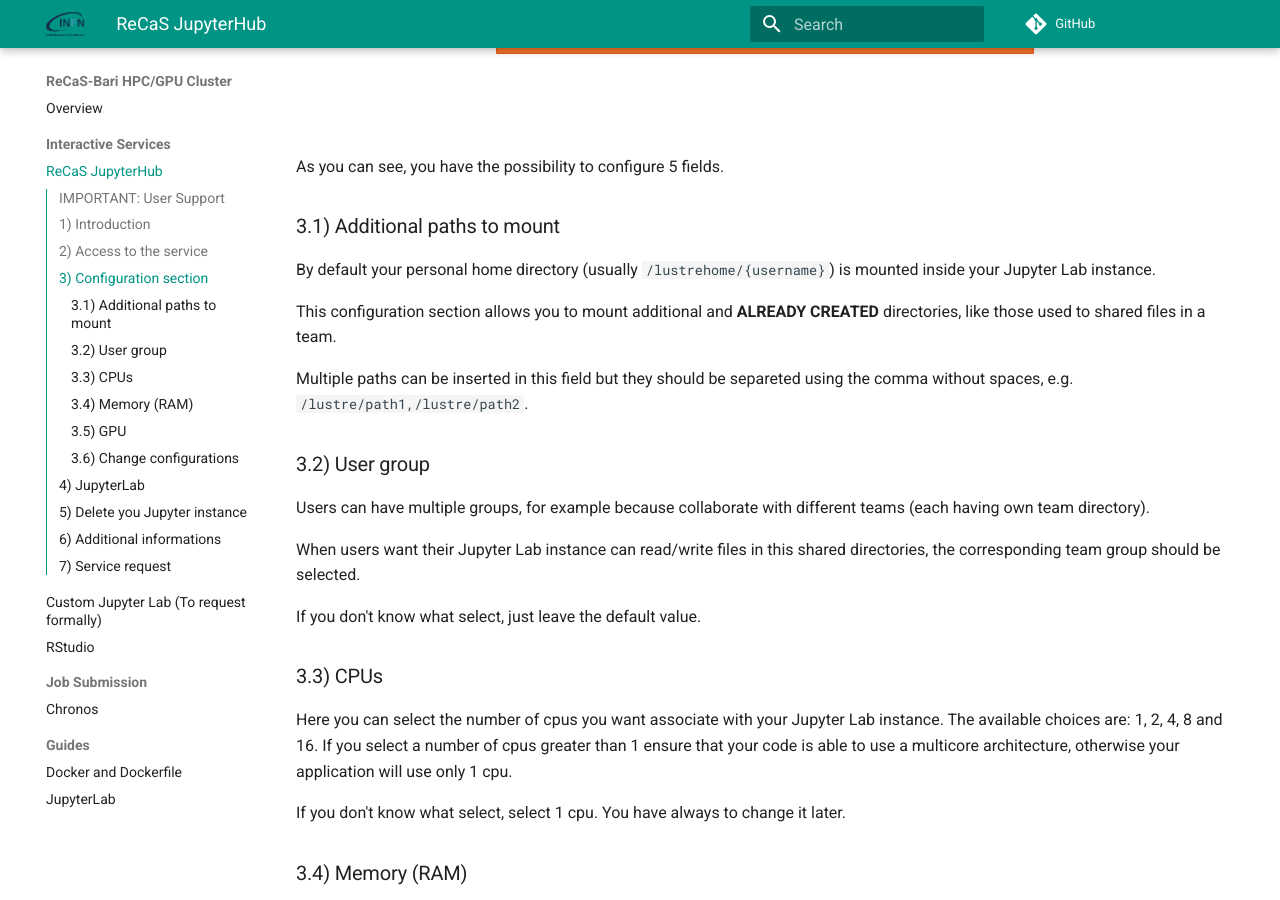
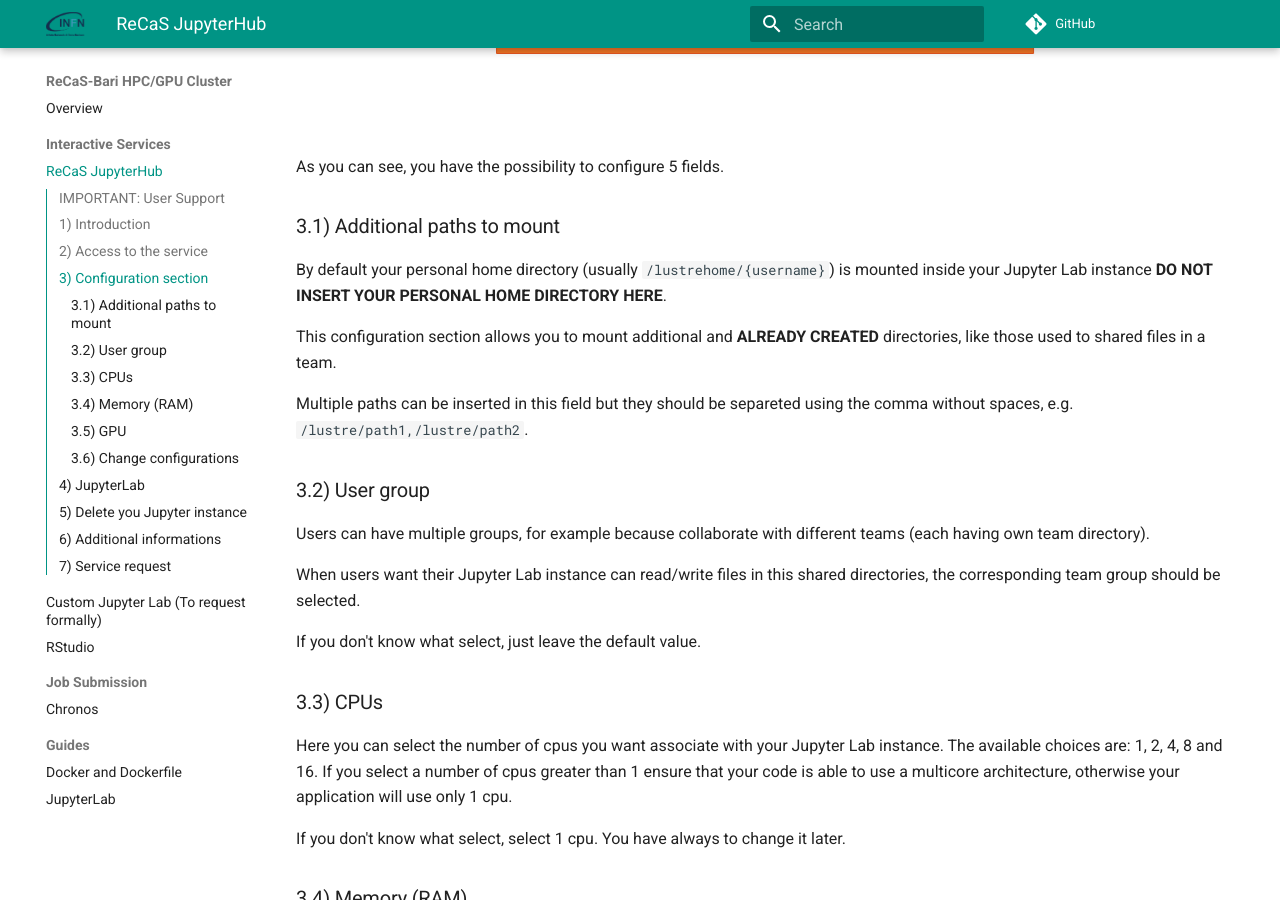
Before and after one commit to jvino/cluster-hpc-gpu-guides, an MkDocs documentation site: the page built from docs/interactive_services/jupyter-lab-for-recas-users.md, in a window 1280 px wide and 900 px high, scrolled down 1832 px. Built offline with MkDocs 1.6.1 and Material for MkDocs 9.7.7, drawn with Linux system fonts in a browser that asks for light colours; comment, search, counter and statistics services are not loaded; some of the changed text lies outside the part shown.

Commit message:
No home directory insert

```diff
--- a/docs/interactive_services/jupyter-lab-for-recas-users.md
+++ b/docs/interactive_services/jupyter-lab-for-recas-users.md
@@ -46,7 +46,7 @@
 
 ### 3.1) Additional paths to mount
 
-By default your personal home directory (usually `/lustrehome/{username}`) is mounted inside your Jupyter Lab instance.
+By default your personal home directory (usually `/lustrehome/{username}`) is mounted inside your Jupyter Lab instance **DO NOT INSERT YOUR PERSONAL HOME DIRECTORY HERE**.
 
 This configuration section allows you to mount additional and **ALREADY CREATED** directories, like those used to shared files in a team.
 
--- a/mkdocs.yml
+++ b/mkdocs.yml
@@ -36,4 +36,4 @@
     - Docker and Dockerfile: 'guides/docker_and_dockerfile.md'
     - JupyterLab: 'guides/jupyter-lab.md'
 
-copyright: Copyright &copy; 2023 INFN
+copyright: Copyright &copy; 2024 INFN
```
